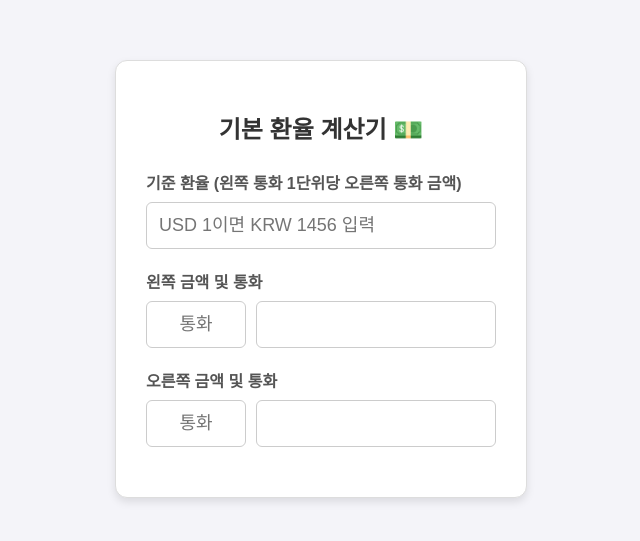
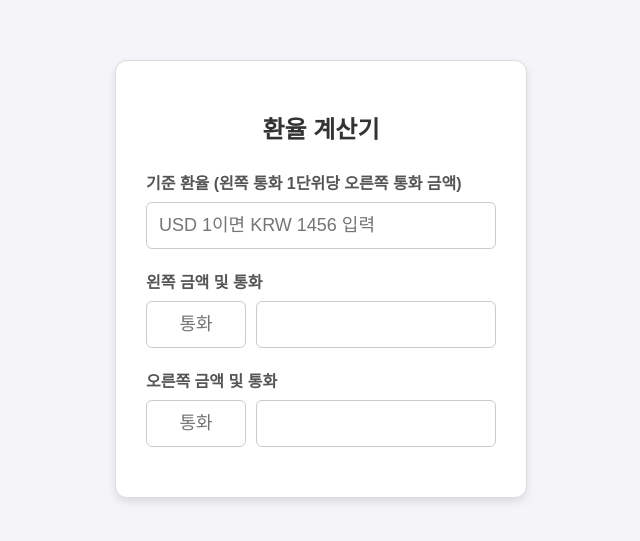
Before and after one commit to Ivanbaatr/currency_calculator, a plain HTML site: page index.html in a window 1280 px wide. Shown: the part 121-662 px from the top of the page, without its empty margins (319-959 px from the left). Drawn offline with Linux system fonts and the light colour scheme.

Commit message:
Update index.html

```diff
--- a/index.html
+++ b/index.html
@@ -87,7 +87,7 @@
 </head>
 <body>
     <div class="container">
-        <h2>기본 환율 계산기 💵</h2>
+        <h2>환율 계산기</h2>
 
         <div class="input-group">
             <label for="exchangeRate">기준 환율 (왼쪽 통화 1단위당 오른쪽 통화 금액)</label>
```
